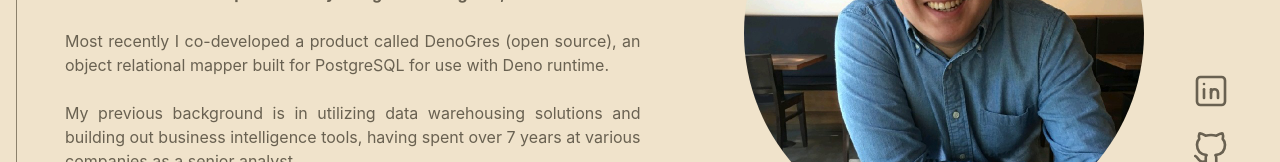
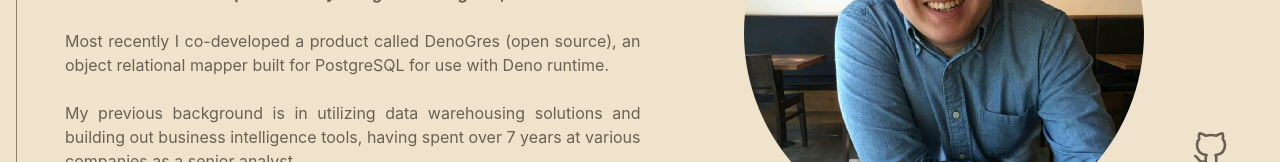
Before and after one commit to anthonylo87/Portfolio-Website, a React (Vite) app: page / in a window 1280 px wide. Shown: the part 380-542 px from the top of the page. Built offline with nearby package versions, Linux system fonts and the light colour scheme.

Commit message:
fontawesome rollback

```diff
--- a/src/Components/Socials.jsx
+++ b/src/Components/Socials.jsx
@@ -3,28 +3,7 @@ function Socials({ color }) {
 
   return (
     <div className='flex flex-col fixed right-12 bottom-48 gap-4'>
-      <div>
-        <svg
-          xmlns='http://www.w3.org/2000/svg'
-          className={
-            `icon icon-tabler icon-tabler-brand-linkedin ` + strokeColor
-          }
-          width='42'
-          height='42'
-          viewBox='0 0 24 24'
-          strokeWidth='1.5'
-          fill='none'
-          strokeLinecap='round'
-          strokeLinejoin='round'
-        >
-          <path stroke='none' d='M0 0h24v24H0z' fill='none' />
-          <rect x='4' y='4' width='16' height='16' rx='2' />
-          <line x1='8' y1='11' x2='8' y2='16' />
-          <line x1='8' y1='8' x2='8' y2='8.01' />
-          <line x1='12' y1='16' x2='12' y2='11' />
-          <path d='M16 16v-3a2 2 0 0 0 -4 0' />
-        </svg>
-      </div>
+      <div></div>
       <div>
         <svg
           xmlns='http://www.w3.org/2000/svg'
```
Also changed, not shown: 1 other file (tests, documents, lock files or other folders).
